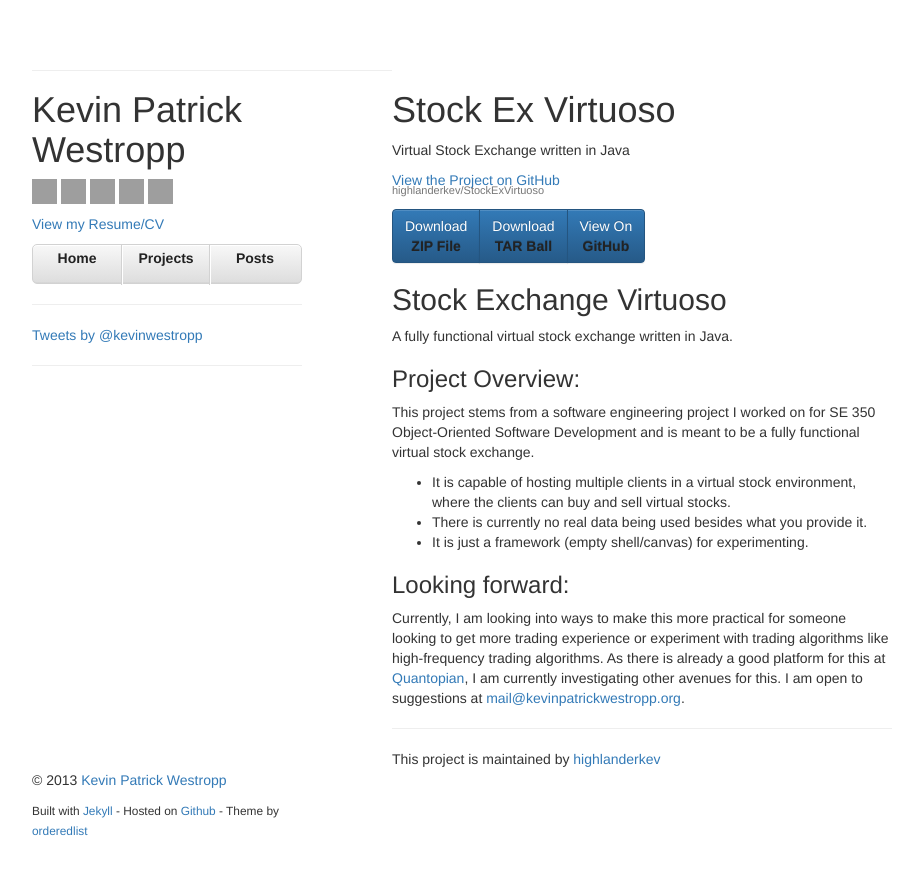
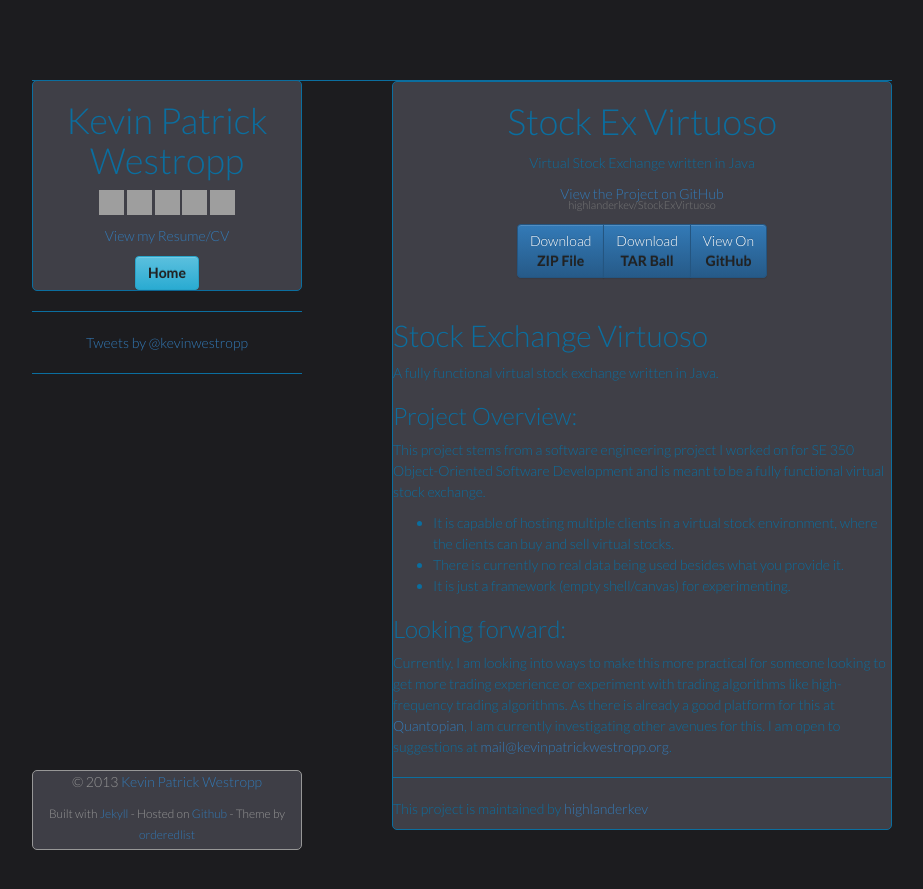
Before and after one commit to highlanderkev/StockExVirtuoso, a Jekyll site: the page built from index.html, in a window 1280 px wide. Shown: the top 889 px of the page, without its empty margins (178-1101 px from the left). Built offline with Jekyll 4.4.1, drawn with Linux system fonts in a browser that asks for light colours; nearby versions of some CDN libraries; comment, search, counter and statistics services are not loaded; grey boxes are pictures that could not be loaded.

Commit message:
updated ui

```diff
--- a/_includes/header.html
+++ b/_includes/header.html
@@ -1,15 +1,16 @@
-<h1>Kevin Patrick Westropp</h1>
+<center>
+    <div class="signature">
+    <h1>Kevin Patrick Westropp</h1>
     <p>
         <a href="http://www.cdm.depaul.edu/" target="_blank"><img src="/assets/depaullogo.jpg" alt="DePaul" width="25" height="25"/></a>
-        <a href="http://kevinpatrickwestropp.org" target="_blank"><img src="/assets/kpworg.png" width="25" height="25"/></a>
+        <a href="http://www.kevinpatrickwestropp.org" target="_blank"><img src="/assets/kpworg.png" width="25" height="25"/></a>
         <a href="http://github.com/highlanderkev" target="_blank"><img src="/assets/github.png" alt="GithubCat" width="25" height="25"/></a>
         <a href="https://www.linkedin.com/in/kevinpatrickwestropp" target="_blank"><img src="/assets/linkedin.png" alt="LinkedinIcon" width="25" height="25"/></a>
         <a href="mailto:mail@kevinpatrickwestropp.com" target="_blank"><img src="/assets/email.png" alt="email icon" width="25" height="25"/></a>
     </p>
-    <p class="view"><a href="{{ site.url }}/cv-kpw">View my Resume/CV</a></p>
-    <ul>
-        <li><a href="http://www.kevinpatrickwestropp.com/"><strong>Home</strong></a></li>
-        <li><a href="http://www.kevinpatrickwestropp.com/projects"><strong>Projects</strong></a></li>
-        <li><a href="http://www.kevinpatrickwestropp.com/posts"><strong>Posts</strong></a></li>
-    </ul>
+    <p class="view"><a href="http://www.kevinpatrickwestropp.org/home/cv/index">View my Resume/CV</a></p>
+    <a href="/" class="btn btn-small btn-info"><strong>Home</strong></a>
+    <br />
+    </div>
     {% include twitter.html %}
+</center>
--- a/index.html
+++ b/index.html
@@ -1,26 +1,26 @@
 ---
 layout: default
 ---
-<h1>Stock Ex Virtuoso</h1>
-  <p>Virtual Stock Exchange written in Java</p>
-  <p class="view"><a href="https://github.com/highlanderkev/StockExVirtuoso">View the Project on GitHub <small>highlanderkev/StockExVirtuoso</small></a></p>
+<div class="section-content">
+    <h1 class="text-center">Stock Ex Virtuoso</h1>
+    <p class="text-center">Virtual Stock Exchange written in Java</p>
+    <p class="view text-center"><a href="https://github.com/highlanderkev/StockExVirtuoso">View the Project on GitHub <small>highlanderkev/StockExVirtuoso</small></a></p>
+    <center>
         <div class="btn-group">
             <a href="https://github.com/highlanderkev/StockExVirtuoso/zipball/master" class="btn btn-mini btn-primary">Download <br /><strong>ZIP File</strong></a>
             <a href="https://github.com/highlanderkev/StockExVirtuoso/tarball/master" class="btn btn-mini btn-primary">Download <br /><strong>TAR Ball</strong></a>
             <a href="https://github.com/highlanderkev/StockExVirtuoso" class="btn btn-mini btn-primary">View On <br /><strong>GitHub</strong></a>
         </div>
+    </center>
     <br />
     <h2>
         <a name="stock-exchange-virtuoso" class="anchor" href="#stock-exchange-virtuoso"><span class="octicon octicon-link"></span></a>Stock Exchange Virtuoso
     </h2>
         <p>A fully functional virtual stock exchange written in Java. </p>
-
     <h3>
         <a name="project-overview-" class="anchor" href="#project-overview-"><span class="octicon octicon-link"></span></a>Project Overview:
     </h3>
-
     <p>This project stems from a software engineering project I worked on for SE 350 Object-Oriented Software Development and is meant to be a fully functional virtual stock exchange.</p>
-
     <ul>
       <li>It is capable of hosting multiple clients in a virtual stock environment, where the clients can buy and sell virtual stocks.</li>
       <li>There is currently no real data being used besides what you provide it. </li>
@@ -29,8 +29,7 @@ layout: default
     <h3>
       <a name="looking-forward" class="anchor" href="#looking-forward"><span class="octicon octicon-link"></span></a>Looking forward:
     </h3>
-
     <p>Currently, I am looking into ways to make this more practical for someone looking to get more trading experience or experiment with trading algorithms like high-frequency trading algorithms. As there is already a good platform for this at <a href="https://www.quantopian.com/">Quantopian</a>, I am currently investigating other avenues for this. I am open to suggestions at <a href="mailto:mail@kevinpatrickwestropp.org">mail@kevinpatrickwestropp.org</a>.</p>
-
     <hr>
     <p>This project is maintained by <a href="https://github.com/highlanderkev">highlanderkev</a></p>
+</div>
--- a/stylesheets/styles.css
+++ b/stylesheets/styles.css
@@ -1,10 +1,40 @@
 @import url(https://fonts.googleapis.com/css?family=Lato:300italic,700italic,300,700);
 
+html {
+  background-color: #1c1c1f !important;
+  height: 100%;
+  width: 100%;
+}
+
 body {
-  padding:50px;
-  font:14px/1.5 Lato, "Helvetica Neue", Helvetica, Arial, sans-serif;
-  color:#777;
-  font-weight:300;
+  background-color: #1c1c1f !important;
+  color: #0b6e9f !important;
+  padding-top: 40px;
+  min-height: 600px;
+  margin: 0 auto 0 auto;
+  padding-top: 60px;
+  padding-bottom: 40px;
+  vertical-align: middle;
+  font:14px/1.5 Lato, "Helvetica Neue", Helvetica, Arial, sans-serif !important;
+  font-size: 14px;
+  line-height: 20px;
+  font-weight: 300;
+}
+
+.container > footer p {
+  text-align: center;
+}
+
+.container > .content {
+  background-color: #1c1c1f !important;
+  padding: 20px;
+  margin: 0 -20px;
+  -webkit-border-radius: 0 0 6px 6px;
+  -moz-border-radius: 0 0 6px 6px;
+  border-radius: 0 0 6px 6px;
+  -webkit-box-shadow: 0 1px 2px rgba(0,0,0,.15);
+  -moz-box-shadow: 0 1px 2px rgba(0,0,0,.15);
+  box-shadow: 0 1px 2px rgba(0,0,0,.15);
 }
 
 h1, h2, h3, h4, h5, h6 {
@@ -104,53 +134,35 @@ header {
 header ul {
   list-style:none;
   height:40px;
+  padding:0;
+  background: #eee;
+  background-color: #3f3f47 !important;
+  background-image: -webkit-linear-gradient(top, #3f3f47 0px, #50505a 100%) !important;
+  color: #0b6e9f !important;
+  border: 1px solid #0b6e9f !important;
+  box-shadow: 1px 1px 1px #0b6e9f !important;
+  width: 250px !important;
+  border-radius:5px;
+}
 
-  padding:0;
+header ul li+li {
+       border-left: 1px solid #0b6e9f !important;
+       width: 82px !important;
+}
 
-  background: #eee;
-  background: -moz-linear-gradient(top, #f8f8f8 0%, #dddddd 100%);
-  background: -webkit-gradient(linear, left top, left bottom, color-stop(0%,#f8f8f8), color-stop(100%,#dddddd));
-  background: -webkit-linear-gradient(top, #f8f8f8 0%,#dddddd 100%);
-  background: -o-linear-gradient(top, #f8f8f8 0%,#dddddd 100%);
-  background: -ms-linear-gradient(top, #f8f8f8 0%,#dddddd 100%);
-  background: linear-gradient(top, #f8f8f8 0%,#dddddd 100%);
-
-  border-radius:5px;
-  border:1px solid #d2d2d2;
-  box-shadow:inset #fff 0 1px 0, inset rgba(0,0,0,0.03) 0 -1px 0;
-  width:270px;
+header ul li+li+li {
+       border-right: none !important;
+       width: 82px !important;
 }
 
 header li {
-  width:89px;
-  float:left;
-  border-right:1px solid #d2d2d2;
-  height:40px;
+       border-right:1px solid #0b6e9f !important;
+       width: 82px !important;
 }
 
 header ul a {
-  line-height:1;
-  font-size:11px;
-  color:#999;
-  display:block;
-  text-align:center;
-  padding-top:6px;
-  height:40px;
-}
-
-strong {
-  color:#222;
-  font-weight:700;
-}
-
-header ul li + li {
-  width:88px;
-  border-left:1px solid #fff;
-}
-
-header ul li + li + li {
-  border-right:none;
-  width:89px;
+       height: 30px !important;
+       margin-top: 5px;
 }
 
 header ul a strong {
@@ -159,9 +171,191 @@ header ul a strong {
   color:#222;
 }
 
+header ul a:hover {
+       background-color: #393940 !important;
+       background: -webkit-linear-gradient(top, #393940 1px, #393940 100%) !important;
+       color: #0b6e9f !important;
+       box-shadow: 1px 1px 1px #393940 !important;
+}
+
+.page-header {
+    background: #3f3f47;
+    padding-bottom: 9px;
+    margin: 0 0 20px;
+    border: 1px solid #0b6e9f !important;
+    border-radius: 5px 5px 5px 5px;
+    -webkit-border-radius: 5px 5px 5px 5px;
+    -moz-border-radius: 5px 5px 5px 5px;
+}
+
+.page-header h1 {
+    text-align: center;
+    vertical-align: middle;
+}
+
+.page-content {
+    background: #3f3f47;
+    color: #999;
+    padding-bottom: 9px;
+    margin: 0 0 20px;
+    border: 1px solid #0b6e9f !important;
+    border-radius: 5px 5px 5px 5px;
+    -webkit-border-radius: 5px 5px 5px 5px;
+    -moz-border-radius: 5px 5px 5px 5px;
+}
+
+.page-content h1, .page-content h2, .page-content h3, .page-content h4, .page-content h5, .page-content h6 {
+    margin: 20px 0px 5px 5px;
+}
+
+.page-content p, .page-content div {
+    margin: 5px;
+    font-size: 16px;
+    text-indent: 15px;
+}
+
+.page-content a{
+    font-size: 16px;
+}
+
+.page-content blockquote, .page-content table {
+	margin: 5px;
+}
+
+.page-content code {
+    white-space: normal !important;
+    font-size: 80%;
+    color: #000;
+}
+
+.content .span4 {
+  margin-left: 0;
+  padding-left: 19px;
+  border-left: 1px solid #eee;
+}
+
+.topbar .btn {
+  border: 0;
+}
+
+.signature {
+    background: #3f3f47;
+    color: #0b6e9f !important;
+    border: 1px solid;
+    border-radius: 5px 5px 5px 5px;
+    -webkit-border-radius: 5px 5px 5px 5px;
+    -moz-border-radius: 5px 5px 5px 5px;
+}
+
+.list-group-item {
+		 background-color: #bbc6df !important;
+}
+
+.view {
+      color: #0b6e9f !important;
+}
+
+.section-content {
+    background-color: #3f3f47;
+    border: 1px solid;
+    border-radius: 5px 5px 5px 5px;
+    -webkit-border-radius: 5px 5px 5px 5px;
+    -moz-border-radius: 5px 5px 5px 5px;
+    margin-bottom: 10px;
+}
+
+#aboutme {
+    text-align:center;
+}
+
+#postslist {
+	background-color: #3f3f47;
+	border: 1px solid;
+	border-radius: 5px 5px 5px 5px;
+	-webkit-border-radius: 5px 5px 5px 5px;
+	-moz-border-radius: 5px 5px 5px 5px;
+	margin-bottom: 10px;
+}
+
+#postslist h1 {
+	   margin-top: 10px !important;
+	   text-align: center !important;
+}
+
+#projects {
+	  background-color: #3f3f47;
+	  border: 1px solid;
+	  border-radius: 5px 5px 5px 5px;
+	  -webkit-border-radius: 5px 5px 5px 5px;
+	  -moz-border-radius: 5px 5px 5px 5px;
+	  margin-bottom: 10px;
+}
+
+#projects h1 {
+	  margin-top: 10px !important;
+	  text-align: center !important;
+}
+
+#searchresults {
+    visibility:hidden;
+}
+
+.footer {
+    margin-top: 25px;
+    width: 100%;
+    height: 80px;
+    opacity: .99;
+    color: #999;
+    text-align: center;
+    vertical-align: middle;
+    background-color: #3f3f47;
+    border: 1px solid;
+    border-radius: 5px 5px 5px 5px;
+    -webkit-border-radius: 5px 5px 5px 5px;
+    -moz-border-radius: 5px 5px 5px 5px;
+}
+
+/* Google 404 Widget Customized */
+/* See https://support.google.com/webmasters/answer/100044?hl=en */
+#goog-wm {
+  width: 800px;
+  padding: 1em;
+  border: 3px solid #aebd63;
+  background-color: white;
+}
+
+#goog-wm h3.closest-match {
+  color: #8f2831;
+  border-bottom: 3px dashed #aebd63;
+  padding-bottom: 0.5em;;
+  font-size: 170%;
+  margin: 0;
+}
+
+#goog-wm h3.closest-match a { }
+
+#goog-wm h3.other-things {
+  color: #8f2831;
+}
+
+#goog-wm ul li { }
+
+#goog-wm li.search-goog {
+  display: none;
+}
+
+
+strong {
+  color:#222;
+  font-weight:700;
+}
+
+
+
 section {
   width:500px;
   float:right;
+  border-top: 1px solid #0b6e9f !important;
   padding-bottom:50px;
 }
 
@@ -173,6 +367,7 @@ hr {
   border:0;
   background:#e5e5e5;
   height:1px;
+  border-top: 1px solid #0b6e9f !important;
   margin:0 0 20px;
 }
 
```
Lines whose indentation alone changed are shown as unchanged.
